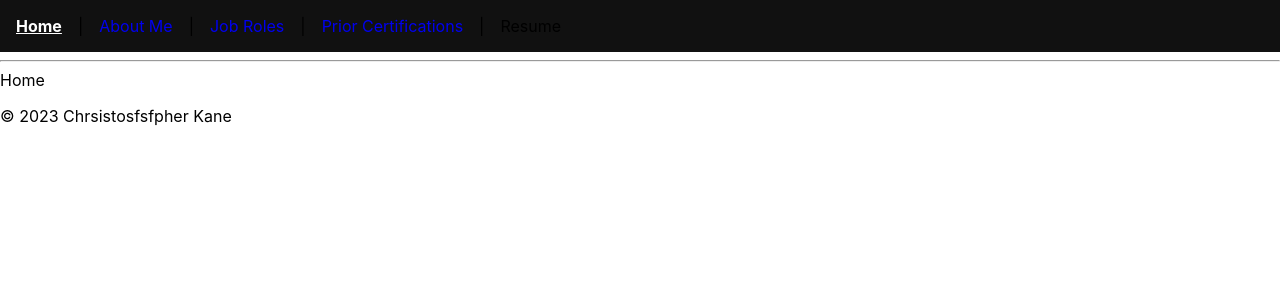
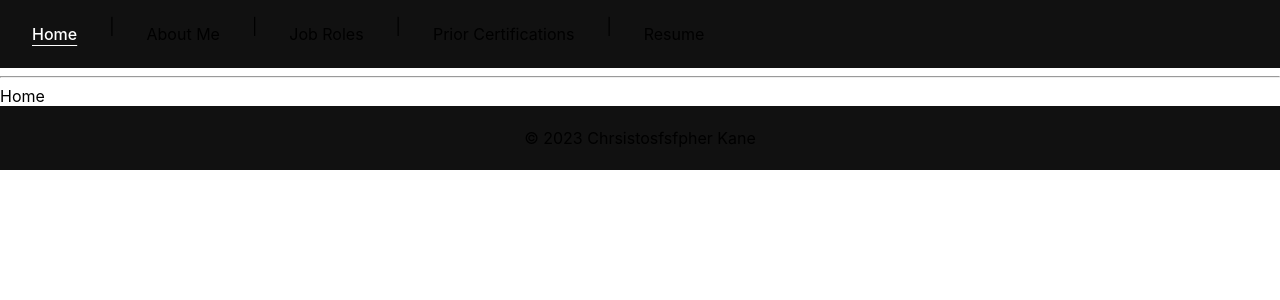
Before and after one commit to qwtj/chrishkane.com, a React (Create React App) app: page / in a window 1280 px wide. Shown: the top 300 px of the page. Built offline with nearby package versions, Linux system fonts and the light colour scheme.

Commit message:
Add basic styling and navigation
Added basic styling for the site, including the body and
navigation elements.

The changes include:
-   Setting default font sizes and colors.
-   Creating a basic navigation bar.
-   Styling of the main content area.
-   Added a footer with basic styling.

```diff
--- a/src/index.css
+++ b/src/index.css
@@ -7,6 +7,8 @@
   --color-border: #eaeaea;
   --color-border-hover: #0070f3;
   --color-border-active: #005bb5;
+  --color-link-active: #333333b;
+
 
   /* Define default font sizes */
   --font-size-small: 0.875rem;
@@ -27,23 +29,15 @@
     --color-border: #444444;
     --color-border-hover: #005bb5;
     --color-border-active: #0070f3;
+    --color-link-active: #bbbbbb;
 
-    /* Define default font sizes */
-    --font-size-small: 0.875rem;
-    --font-size-medium: 1rem;
-    --font-size-large: 1.25rem;
-    --font-size-xlarge: 1.5rem;
+    color: var(--color-text);
   }
 }
 
-a {
-  text-decoration: none;
+html, body {
+  height: 100%;
 }
-
-a:visited {
-  color: var(--color-secondary);
-}
-
 
 body {
   background-color: var(--color-background);
@@ -55,3 +49,57 @@ body {
   margin: 0;
 
 }
+
+nav {
+  display: flex;
+  align-items: left;
+  gap: 1rem;
+  padding: 1rem;
+  background-color: #111;
+}
+
+nav a {
+  color: var(--color-text);
+  text-decoration: none;
+  padding: 0.5rem 1rem;
+  transition: color 0.2s ease;
+}
+
+nav a:hover {
+  color: #bbbbbb;
+}
+
+nav a.active {
+  font-weight: 500;
+  text-decoration: underline;
+  text-underline-offset: 5px;
+}
+
+main {
+  flex-grow: 1;
+}
+
+article {
+  font-size: var(--font-size-medium);
+  margin: 0 auto;
+  max-width: 800px;
+}
+
+h1 {
+  font-size: var(--font-size-medium);
+  margin: 1rem 0;
+}
+
+p {
+  line-height: 1.8;
+  margin: 0.5rem 0;
+}
+
+footer {
+  display: flex;
+  justify-content: center;
+  align-items: center;
+  padding: 1rem;
+  background-color: #111;
+  max-height: 2rem;
+}
```
